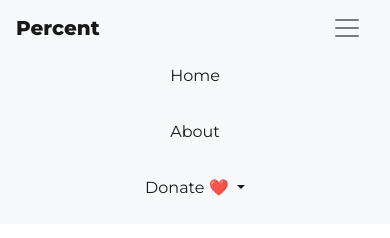
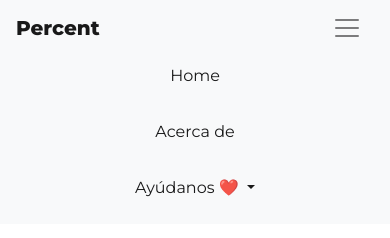
Before and after one commit to EmanuelSegura/percent, an Angular app: page /home in a window 390 px wide. Both pictures are taken after a click on the button "Toggle navigation". Shown: the top 238 px of the page. Built offline with nearby package versions, Linux system fonts and the light colour scheme.

Commit message:
updated navbar to spanish

```diff
--- a/src/app/header/header.component.html
+++ b/src/app/header/header.component.html
@@ -15,16 +15,12 @@
             </li>
 
             <li class="nav-item active">
-                <a class="nav-link text-center item-navbar-css" [routerLink]="['/about']">About <span class="sr-only">(current)</span></a>
+                <a class="nav-link text-center item-navbar-css" [routerLink]="['/about']">Acerca de <span class="sr-only">(current)</span></a>
             </li>
-
-            <!-- <li class="nav-item active">
-                <a class="nav-link text-center item-navbar-css" href="https://www.cafecito.app/porcentaje" target="blank"> Donate <span class="sr-only">(current)</span></a>
-            </li> -->
 
             <li class="nav-item active dropdown">
                 <a class="text-center nav-link dropdown-toggle item-navbar-css" href="#" id="navbarDropdownMenuLink" data-toggle="dropdown" aria-haspopup="true" aria-expanded="false">
-                 Donate ❤️
+                 Ayúdanos ❤️
                 </a>
                 <div class="dropdown-menu animationFade1" aria-labelledby="navbarDropdownMenuLink">
                     <a class="dropdown-item" href="https://bit.ly/302007L" target="blank">Cafecito</a>
```
